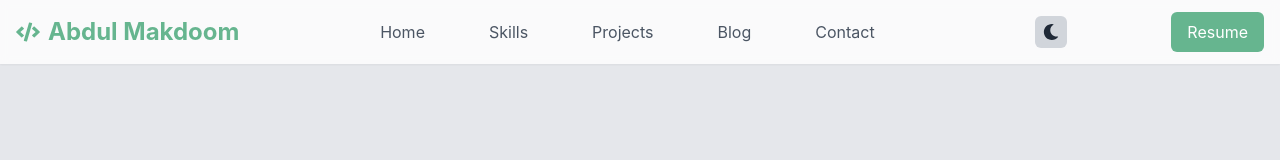
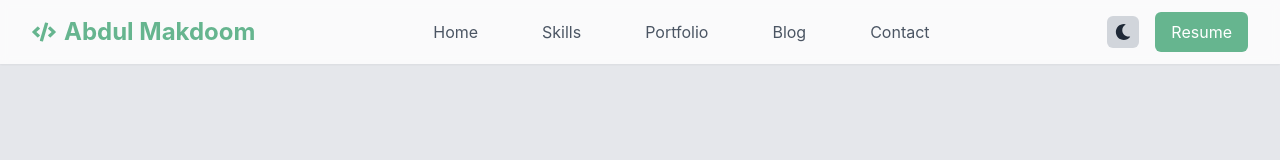
Before and after one commit to Abdulmakdoom/portfolio, a React (Vite) app: page / in a window 1280 px wide. Shown: the top 160 px of the page. Built offline with nearby package versions, Linux system fonts and the light colour scheme; the HTML template or start-up script is replaced by a standard one.

Commit message:
refactor Navbar component for improved layout and responsiveness; update styles for consistency

```diff
--- a/src/components/Navbar.jsx
+++ b/src/components/Navbar.jsx
@@ -1,69 +1,45 @@
-
 import React from 'react';
 import { motion } from 'framer-motion';
 import { FaCode } from 'react-icons/fa';
-import DarkModeToggle from './darkMode';  // Import DarkModeToggle component
+import DarkModeToggle from './darkMode';
 
 const Navbar = () => {
   return (
     <nav className="fixed top-0 w-full bg-white/80 backdrop-blur-sm z-50 shadow-sm dark:bg-[#313131] dark:text-white">
-      <div className="container mx-auto px-4">
+      <div className="max-w-7xl mx-auto px-4 sm:px-6 lg:px-8">
         <div className="flex items-center justify-between h-16">
+          {/* Logo / Name */}
           <motion.div
             initial={{ opacity: 0 }}
             animate={{ opacity: 1 }}
             transition={{ duration: 0.5 }}
             className="flex items-center gap-2"
           >
-            <FaCode className="text-[#66b58f] text-2xl" />
-            <span className="text-2xl font-bold text-[#66b58f]">{'Abdul Makdoom'}</span>
+            <FaCode className="text-[#66b58f] text-xl sm:text-2xl" />
+            <span className="text-xl sm:text-2xl font-bold text-[#66b58f]">Abdul Makdoom</span>
           </motion.div>
 
+          {/* Nav Links (Hidden on small screens) */}
           <motion.div
             initial={{ opacity: 0 }}
             animate={{ opacity: 1 }}
             transition={{ duration: 0.5, delay: 0.2 }}
             className="hidden md:flex space-x-8"
           >
-            <a
-              href="#home"
-              className="nav-link text-gray-800 dark:text-white hover:text-[#66b58f] dark:hover:text-[#66b58f]"
-            >
-              Home
-            </a>
-            <a
-              href="#skills"
-              className="nav-link text-gray-800 dark:text-white hover:text-[#66b58f] dark:hover:text-[#66b58f]"
-            >
-              Skills
-            </a>
-            <a
-              href="#portfolio"
-              className="nav-link text-gray-800 dark:text-white hover:text-[#66b58f] dark:hover:text-[#66b58f]"
-            >
-              Projects
-            </a>
-            <a
-              href="#blog"
-              className="nav-link text-gray-800 dark:text-white hover:text-[#66b58f] dark:hover:text-[#66b58f]"
-            >
-              Blog
-            </a>
-            <a
-              href="#contact"
-              className="nav-link text-gray-800 dark:text-white hover:text-[#66b58f] dark:hover:text-[#66b58f]"
-            >
-              Contact
-            </a>
+            {['home', 'skills', 'portfolio', 'blog', 'contact'].map((section) => (
+              <a
+                key={section}
+                href={`#${section}`}
+                className="nav-link text-gray-800 dark:text-white hover:text-[#66b58f] dark:hover:text-[#66b58f]"
+              >
+                {section.charAt(0).toUpperCase() + section.slice(1)}
+              </a>
+            ))}
           </motion.div>
 
-          <div className="flex items-center ml-5 space-x-20">
-            {/* Dark Mode Toggle Button */}
-            <div className="mr-6">
-              <DarkModeToggle />
-            </div>
-
-            {/* Resume Button */}
+          {/* Right Side: Always visible (Name, DarkMode, Resume) */}
+          <div className="flex items-center space-x-4 mr-9 sm:mr-0">
+            <DarkModeToggle/>
             <motion.a
               href="https://drive.google.com/file/d/1OiKcMEUfTRkuavR5I3ei09AoVx5AU4yL/view?usp=drivesdk"
               target="_blank"
@@ -71,7 +47,7 @@ const Navbar = () => {
               initial={{ opacity: 0 }}
               animate={{ opacity: 1 }}
               transition={{ duration: 0.5 }}
-              className="px-4 py-2 bg-[#66b58f] text-white rounded-md hover:bg-[#248255] transition-colors"
+              className="px-3 py-1.5 sm:px-4 sm:py-2 bg-[#66b58f] text-white text-sm sm:text-base rounded-md hover:bg-[#248255] transition-colors"
             >
               Resume
             </motion.a>
--- a/style.css
+++ b/style.css
@@ -12,6 +12,7 @@
   -webkit-font-smoothing: antialiased;
   -moz-osx-font-smoothing: grayscale;
 }
+
 
 a {
   font-weight: 500;
```
